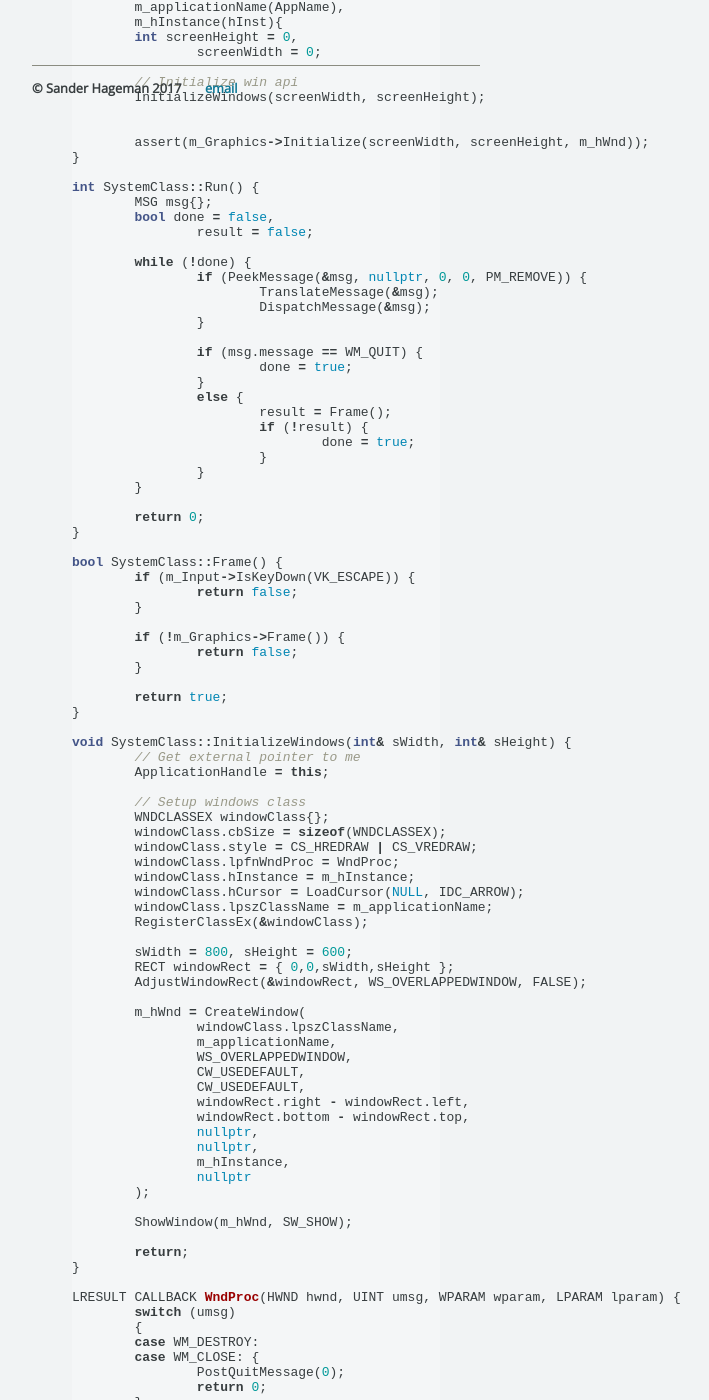
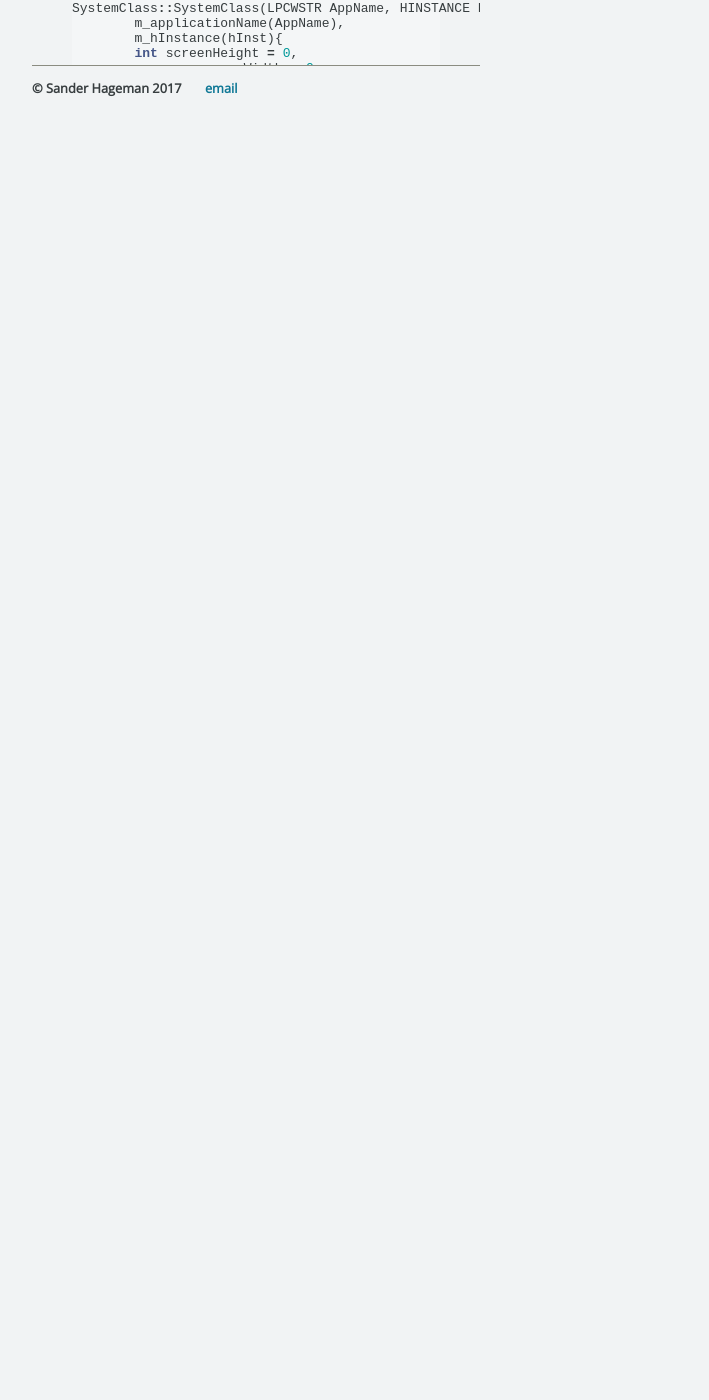
Before and after one commit to SanderHageman/sanderhageman.github.io, a Jekyll site: the page built from _posts/2017-10-12-my-first-post.md, in a window 1280 px wide and 1400 px high, scrolled down 505 px. Shown: the whole window, without its empty margins (384-1093 px from the left). Built offline with Jekyll 4.4.1, drawn with Linux system fonts in a browser that asks for light colours; after the commit the page ends 900 px from its top, so only the background shows below that; some of the changed text lies outside the part shown.

Commit message:
Update 2017-10-12-my-first-post.md

```diff
--- a/_posts/2017-10-12-my-first-post.md
+++ b/_posts/2017-10-12-my-first-post.md
@@ -9,7 +9,7 @@
 
 First Post Test 2
 
-<div style="height:200px;border:1px;">
+<div style="height:200px;border:1px;overflow:auto;">
 {% highlight cpp %}
 // ----------------------------
 // ----Internal Includes----
```
